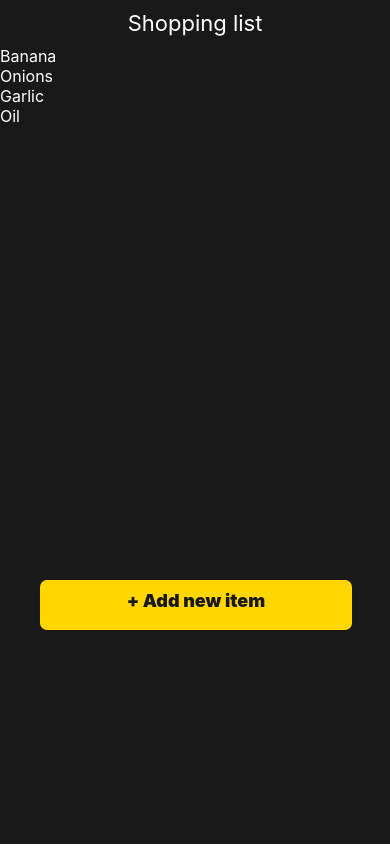
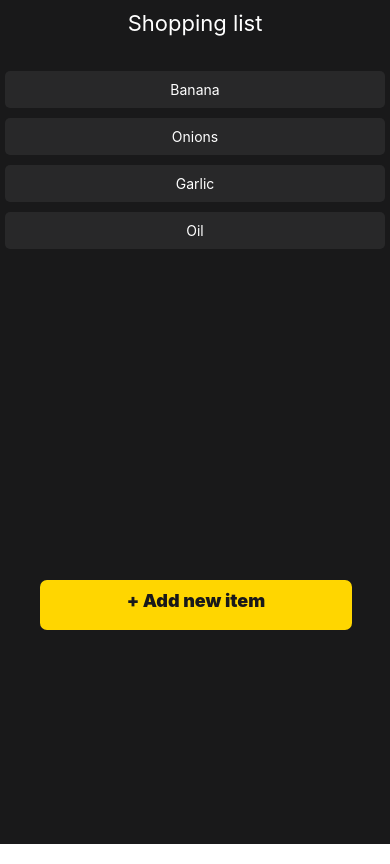
Before and after one commit to Elam-Nabi/shopping-list-react-native-app, a React Native app: screen / in a window 390 px wide. Built offline with nearby package versions, Linux system fonts and the light colour scheme.

Commit message:
small fixes

```diff
--- /dev/null
+++ b/components/ItemList/ItemList.js
@@ -0,0 +1,26 @@
+import React from 'react';
+import styled from 'styled-components/native';
+
+const ItemList = ({item}) => {
+  return (
+    <Container>
+      <TextList>{item.list}</TextList>
+    </Container>
+  );
+};
+
+export default ItemList;
+
+const Container = styled.TouchableOpacity`
+  background: #282829;
+  border-radius: 5px;
+  margin: 5px;
+  top: 20px;
+  z-index: 1;
+`;
+
+const TextList = styled.Text`
+  text-align: center;
+  padding: 10px;
+  color: #fff;
+`;
--- a/pages/AddItem/AddItem.js
+++ b/pages/AddItem/AddItem.js
@@ -52,10 +52,11 @@ const AddInput = styled.TextInput`
   color: #fff;
   height: 35px;
   background: #282829;
-  border-radius: 3px;
+  border-radius: 2px;
   text-align: center;
-  border: 1px solid ;
+  border: 0.3px solid #ffd600;
   margin-bottom:10px;
+  width:200px;
 `;
 
 // const AddButton = styled.Button`
--- a/pages/Home/Home.js
+++ b/pages/Home/Home.js
@@ -5,6 +5,7 @@ import styled from 'styled-components/native';
 
 import AddItem from '../../pages/AddItem/AddItem';
 import Header from '../../components/Header/Header';
+import ItemList from '../../components/ItemList/ItemList';
 
 import {useHooks} from '../../useHooks/UseHooks';
 
@@ -27,8 +28,7 @@ const Home = () => {
       <Info>{visible ? <AddItem /> : null}</Info>
       <OutputList
         data={list}
-        renderItem={({item, index}) => <OutputText>{item.list}</OutputText>}
-        keyExtractor={(item, index) => index.toString()}
+        renderItem={({item}) => <ItemList item={item} />}
       />
       <Press onPress={() => seePage()}>
         <InfoText>+ Add new item</InfoText>
```
